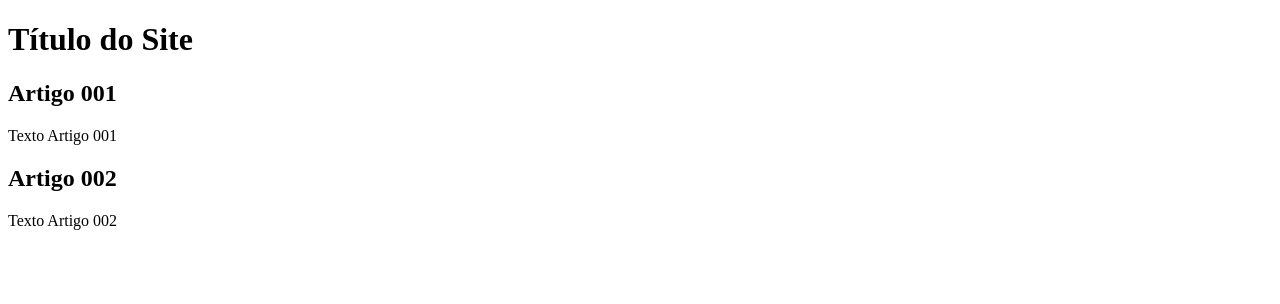
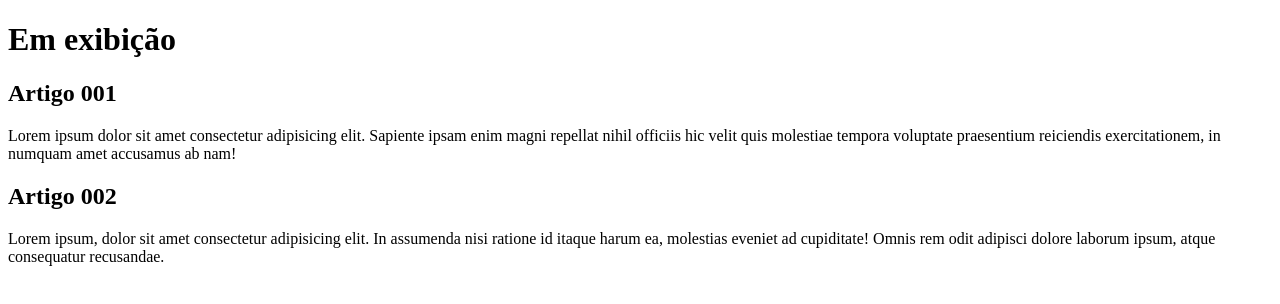
Before and after one commit to ojuanra/projeto-site, a plain HTML site: page index.html in a window 1280 px wide. Drawn offline with Linux system fonts and the light colour scheme.

Commit message:
escrevendo o conteúdo

```diff
--- a/index.html
+++ b/index.html
@@ -9,15 +9,15 @@
 <body>
     <main>
         <header>
-            <h1>Título do Site</h1>
+            <h1>Em exibição</h1>
         </header>
         <article>
             <h2>Artigo 001</h2>
-            <p>Texto Artigo 001</p>
+            <p>Lorem ipsum dolor sit amet consectetur adipisicing elit. Sapiente ipsam enim magni repellat nihil officiis hic velit quis molestiae tempora voluptate praesentium reiciendis exercitationem, in numquam amet accusamus ab nam!</p>
         </article>
         <article>
             <h2>Artigo 002</h2>
-            <p>Texto Artigo 002</p>
+            <p>Lorem ipsum, dolor sit amet consectetur adipisicing elit. In assumenda nisi ratione id itaque harum ea, molestias eveniet ad cupiditate! Omnis rem odit adipisci dolore laborum ipsum, atque consequatur recusandae.</p>
         </article>
     </main>
 </body>
```
